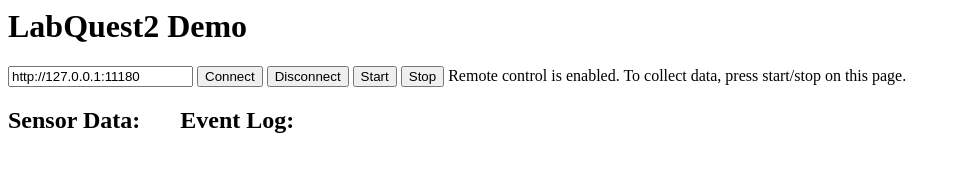
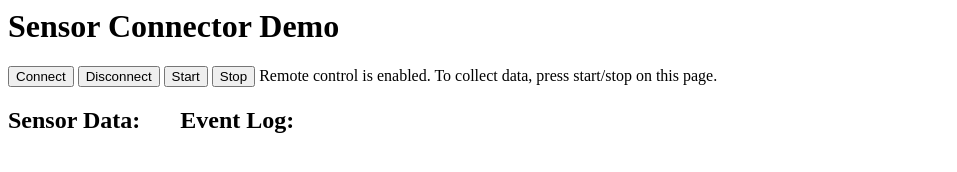
Before and after one commit to concord-consortium/sensor-connector-interface, a website: page index.html in a window 1280 px wide. Both pictures are taken after a click on the button "Connect". Shown: the whole page, without its empty margins (0-957 px from the left). Drawn offline with Linux system fonts and the light colour scheme; no server answers.

Commit message:
Changed demo name from "LabQuest2" to "Sensor Connector" Added readme Set scope to "concord-consortium" for npm publishing [#142705281]

```diff
--- a/index.html
+++ b/index.html
@@ -1,7 +1,7 @@
 <html>
 <meta charset="utf-8">
 <head>
-<title>Sensor Connector Interface Demo</title>
+<title>Sensor Connector Demo</title>
 
 <style>
     table {
@@ -35,12 +35,13 @@
 <script src="js/jquery-1.10.2.js"></script>
 <script>
     $(document).ready(function() {
+        var sensorIP = "http://127.0.0.1:11180";
         sensor = new sensorConnectorInterface();
 
         $('#connect').on('click', function() {
             $('#control-status').html('Remote control is enabled. To collect data, press start/stop on this page.');
             var ip = $('input[name=ip]').val();
-            sensor.startPolling(ip);
+            sensor.startPolling(sensorIP);
             sensor.on('*', function() {
                 var args = Array.prototype.slice.call(arguments, 0);
                 $('#events').prepend('<p>' + this.event + '(' + args.join(',') + ')</p>');
@@ -50,7 +51,7 @@
 
         $('#disconnect').on('click', function() {
             sensor.stopPolling();
-            $('#control-status').html('Enter an address for your LabQuest2 and click Connect.');
+            $('#control-status').html('Click Connect.');
         });
 
         $('#start').on('click', function() {
@@ -64,7 +65,7 @@
         sensor.on('controlDisabled', function() {
            $('#start').prop("disabled",true);
            $('#stop').prop("disabled",true);
-           $('#control-status').html("Remote control is disabled. To collect data, press start/stop on your LabQuest2.");
+           $('#control-status').html("Remote control is disabled. To collect data, press start/stop on your sensor.");
         });
 
         sensor.on('controlEnabled', function() {
@@ -146,15 +147,14 @@
 </head>
 
 <body>
-<h1>LabQuest2 Demo</h1>
+<h1>Sensor Connector Demo</h1>
 
-<input name="ip" type="text" value="http://127.0.0.1:11180"></input>
 <button id="connect">Connect</button>
 <button id="disconnect">Disconnect</button>
 
 <button id="start">Start</button>
 <button id="stop">Stop</button>
-<span id="control-status">Enter an address for your LabQuest2 and click Connect.</span>
+<span id="control-status">Click Connect to start.</span>
 
 <div class="flexBox">
     <div>
--- a/package.json
+++ b/package.json
@@ -1,5 +1,5 @@
 {
-  "name": "sensor-connector-interface",
+  "name": "@concord-consortium/sensor-connector-interface",
   "version": "0.1.0",
   "description": "Javascript interface to the Sensor Connector",
   "main": "main.js",
```
Also changed, not shown: README.md (added).
